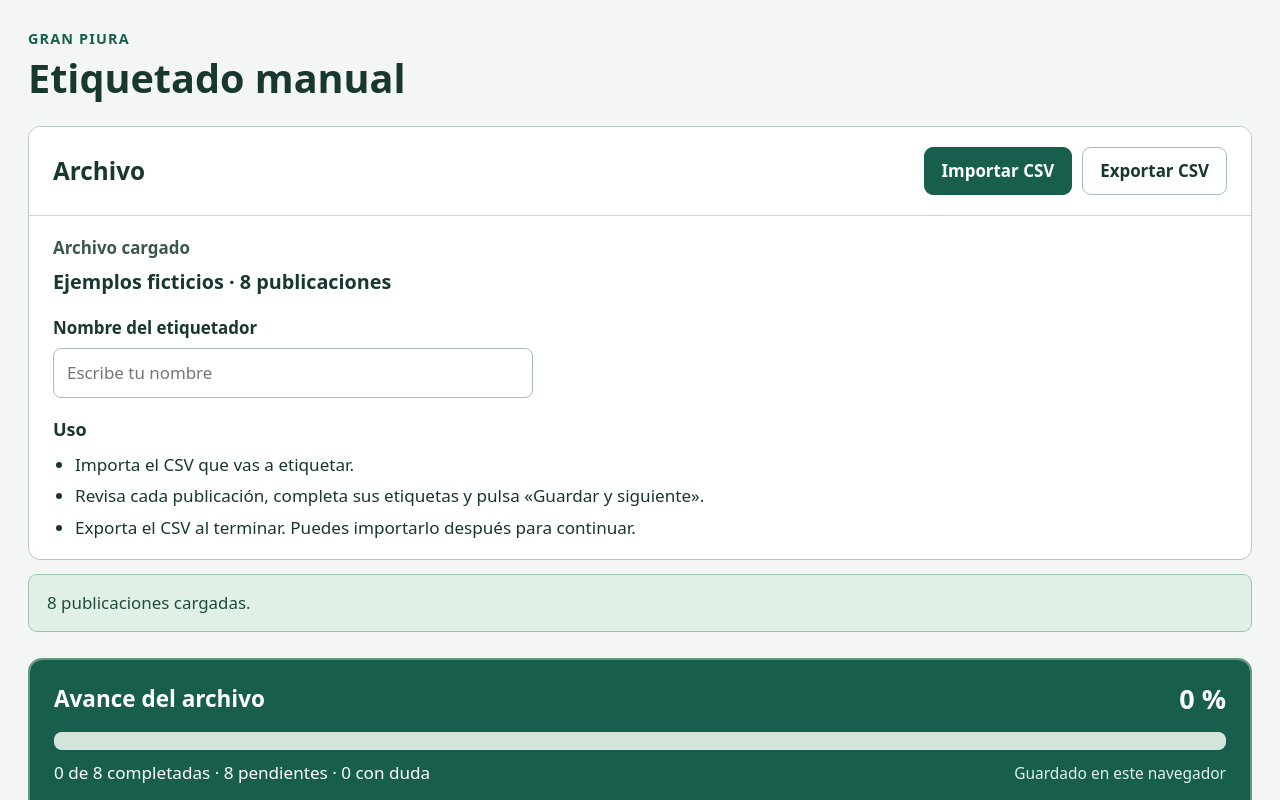
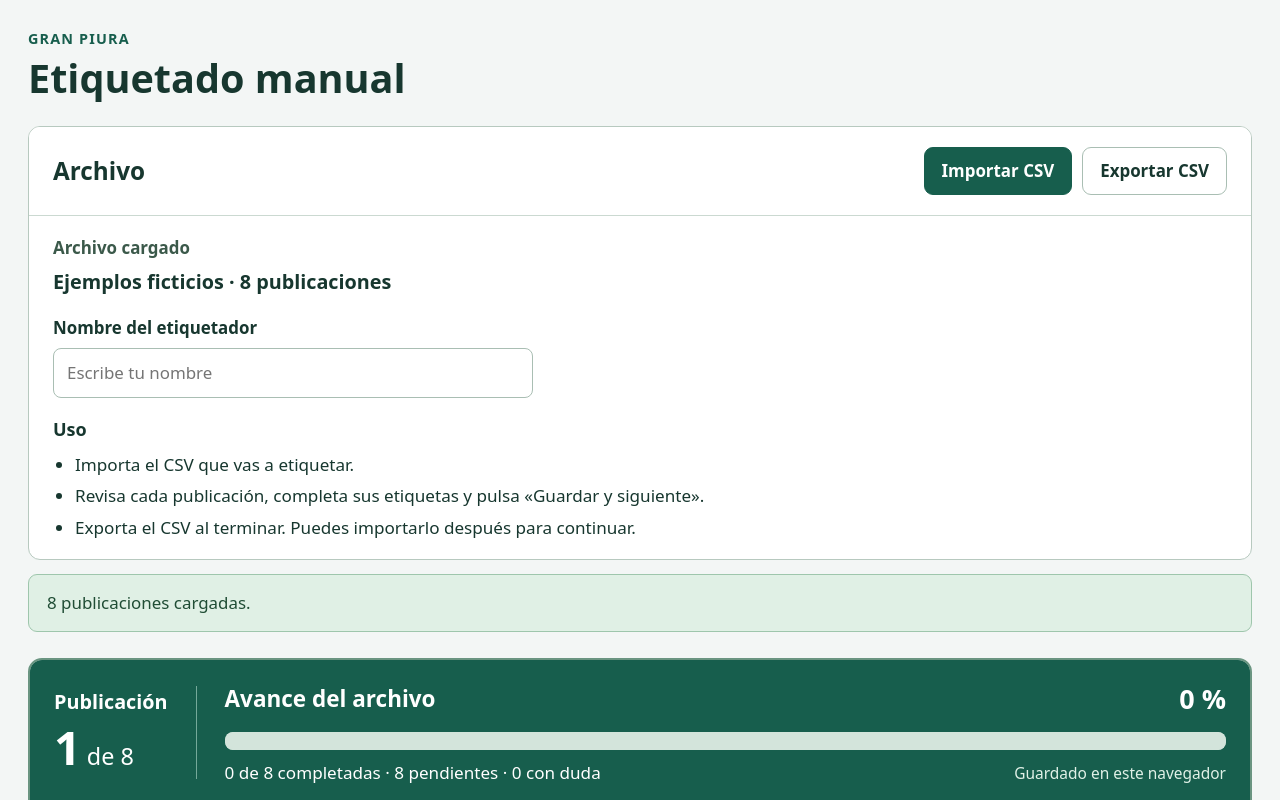
Before and after one commit to Joz16gg162/etiquetador-piura, a plain HTML site: page index.html in a window 1280 px wide. Both pictures are taken after a click on the button "Probar con ejemplos". Shown: the top 800 px of the page. Drawn offline with Linux system fonts and the light colour scheme.

Commit message:
Destacar el número de publicación en la cabecera fija

```diff
--- a/app.js
+++ b/app.js
@@ -73,6 +73,7 @@ function renderMedia(r){
 function render(){
  if(!dataset)return;loading=true;selectedReference=null;$('workspace').hidden=false;$('welcome').hidden=true;$('datasetTitle').textContent=dataset.name;updateProgress();const ids=refreshNavigation();
  const protocol=C.protocols[PROTOCOL];$('attentionQuestion').textContent='Auxilio a personas';$('attentionHelp').textContent=protocol.help;
+ $('currentPost').hidden=!ids.length;$('currentPostNumber').textContent=String(index+1);$('currentPostTotal').textContent=String(dataset.records.length);
  if(!ids.length){loading=false;return;}
  const r=dataset.records[index],a=annotation()||C.blank(r.id);$('postPosition').textContent=`Publicación ${index+1} de ${dataset.records.length}`;$('postStatus').textContent=statusLabels[a.status]||'Pendiente';$('postStatus').className='badge '+(annotation()?a.status:'pendiente');if(!annotation())$('postStatus').textContent='Pendiente';
  $('postId').textContent=r.id;$('postDate').textContent=r.date?formatDate(r.date):'No indicada';$('titleField').hidden=!r.title;$('postTitle').textContent=r.title||'';$('postText').textContent=r.text;$('mediaPresence').textContent=`Contiene imagen: ${r.hasImage?'Sí':'No'} · Contiene video: ${r.hasVideo?'Sí':'No'}`;$('postLink').hidden=!r.url;if(r.url)$('postLink').href=r.url;else $('postLink').removeAttribute('href');renderMedia(r);
--- a/index.html
+++ b/index.html
@@ -1,7 +1,7 @@
 <!doctype html>
 <html lang="es"><head>
 <meta charset="utf-8"><meta name="viewport" content="width=device-width,initial-scale=1"><meta name="description" content="Importa un CSV, etiqueta publicaciones y exporta tu trabajo."><meta name="referrer" content="no-referrer">
-<title>Piura · Etiquetado manual</title><link rel="icon" href="assets/icon.svg" type="image/svg+xml"><link rel="stylesheet" href="styles.css?v=1.3"><link rel="stylesheet" href="layout.css?v=1.3"><script src="core.js?v=1.3" defer></script><script src="demo.js" defer></script><script src="app.js?v=1.3" defer></script>
+<title>Piura · Etiquetado manual</title><link rel="icon" href="assets/icon.svg" type="image/svg+xml"><link rel="stylesheet" href="styles.css?v=1.4"><link rel="stylesheet" href="layout.css?v=1.4"><script src="core.js?v=1.4" defer></script><script src="demo.js" defer></script><script src="app.js?v=1.4" defer></script>
 </head><body><main>
 <header class="page-header"><p class="eyebrow">GRAN PIURA</p><h1>Etiquetado manual</h1></header>
 <section class="file-panel" aria-labelledby="fileHeading">
@@ -12,7 +12,7 @@
 </section>
 <div id="notice" class="notice" role="status" aria-live="polite" hidden></div>
 <section id="workspace" class="work-area" hidden aria-label="Etiquetado del archivo">
- <header class="work-header"><div class="progress-heading"><h2>Avance del archivo</h2><strong id="progressPercent">0 %</strong></div><progress id="progress" max="1" value="0" aria-label="Publicaciones completadas del archivo"></progress><div class="progress-summary"><p id="progressText"></p><span id="saveStatus" role="status">Sin cambios</span></div></header>
+ <header class="work-header"><p id="currentPost" class="current-post" aria-live="polite" aria-atomic="true"><span>Publicación</span><span class="position-value"><strong id="currentPostNumber">1</strong> de <span id="currentPostTotal">1</span></span></p><div class="progress-block"><div class="progress-heading"><h2>Avance del archivo</h2><strong id="progressPercent">0 %</strong></div><progress id="progress" max="1" value="0" aria-label="Publicaciones completadas del archivo"></progress><div class="progress-summary"><p id="progressText"></p><span id="saveStatus" role="status">Sin cambios</span></div></div></header>
  <div class="work-content">
   <nav class="navigation" aria-label="Elegir publicación"><label>Mostrar<select id="statusFilter"><option value="all">Todas</option><option value="pending">Pendientes y borradores</option><option value="duda">Con duda</option><option value="completa">Completadas</option></select></label><label>Buscar texto o ID<input id="search" type="search" placeholder="Escribe una palabra o un ID"></label><label>Ir a publicación<select id="jump"></select></label></nav>
   <div id="emptyFilter" class="empty" hidden>No hay publicaciones con estos filtros.</div>
--- a/layout.css
+++ b/layout.css
@@ -11,7 +11,8 @@ main{max-width:1340px;padding:28px}
 .usage{padding:18px 24px}.usage h3{font-size:1rem;margin:0}.usage ul{margin:8px 0 0;padding-left:22px;font-size:.95rem}.usage li+li{margin-top:5px}
 .start-options{padding:0 24px 20px;display:flex;gap:10px;flex-wrap:wrap}.start-options button{font-size:.9rem}
 .work-area{margin-top:26px;border:2px solid #6a9581;border-radius:14px;background:#e8efeb;overflow:clip}
-.work-header{position:sticky;top:0;z-index:5;background:#175e4d;color:white;padding:18px 24px;border-bottom:3px solid #104f40}
+.work-header{position:sticky;top:0;z-index:5;display:flex;align-items:center;gap:28px;background:#175e4d;color:white;padding:18px 24px;border-bottom:3px solid #104f40}
+.current-post{flex:none;margin:0;padding:4px 28px 4px 0;border-right:1px solid #75a99a;line-height:1.2}.current-post>span{display:block}.current-post>span:first-child{font-size:1.1rem;font-weight:650;margin-bottom:5px}.current-post .position-value{font-size:1.3rem;white-space:nowrap;font-variant-numeric:tabular-nums}.current-post strong{font-size:2.6rem;font-weight:800}.progress-block{flex:1;min-width:0}
 .progress-heading{display:flex;justify-content:space-between;align-items:center;gap:20px}.progress-heading h2{font-size:1.25rem;margin:0}#progressPercent{font-size:1.5rem;white-space:nowrap}
 .work-header progress{display:block;appearance:none;height:18px;margin:12px 0 10px;border:0;border-radius:8px;overflow:hidden;background:#d3e4db;accent-color:#b7edcb}
 .work-header progress::-webkit-progress-bar{background:#d3e4db;border-radius:8px}.work-header progress::-webkit-progress-value{background:#74d39d;border-radius:8px}.work-header progress::-moz-progress-bar{background:#74d39d;border-radius:8px}
@@ -27,5 +28,6 @@ main{max-width:1340px;padding:28px}
 .locations{border-radius:9px;background:#fff;border-color:#b8cebf}.closing-fields{padding:18px 0 0;border-top:1px solid #d3e0d6}.editor-actions{margin:18px 0 0;padding-top:20px}#saveNext{min-width:220px}
 .notice{margin:14px 0}.empty{margin:5px 0 20px}.map-tools,.coordinate-helper{background:#f2f7f3}.help{font-size:.9rem}.media .placeholder{font-size:.95rem}
 footer{font-size:.9rem;padding-top:24px;color:#4c6356}
+@media(max-width:650px){.work-header{flex-wrap:wrap;gap:12px}.current-post{width:100%;display:flex;align-items:baseline;gap:12px;padding:0 0 10px;border-right:0;border-bottom:1px solid #75a99a}.current-post>span:first-child{margin:0}.current-post strong{font-size:2rem}.progress-block{flex-basis:100%}.publication-panel #postPosition{scroll-margin-top:270px}}
 @media(max-width:950px){.publication-body{grid-template-columns:1fr 1fr}.questions{grid-template-columns:1fr}.question{display:grid;grid-template-columns:1fr auto;column-gap:20px}.question legend{grid-column:1;min-height:0}.question .choices{grid-column:2;min-width:190px}.question .help{grid-column:1/-1}.post-metadata{flex-wrap:wrap}.post-metadata dl{gap:22px}.work-header{padding:16px 20px}.progress-summary{align-items:flex-start}.progress-summary #saveStatus{max-width:190px}.text-column,.media-column{padding:20px}.labels-panel form{padding:20px}}
 @media(max-width:650px){main{padding:16px}.panel-heading{padding:17px 18px;flex-wrap:wrap;gap:13px}.file-actions{width:100%}.file-actions>*{flex:1}.file-summary,.usage{padding-left:18px;padding-right:18px}.start-options{padding-left:18px;padding-right:18px}.work-content{padding:12px}.work-header{padding:15px 16px}.progress-heading h2{font-size:1.1rem}.progress-summary{display:block}.progress-summary #saveStatus{display:block;max-width:none;text-align:left;margin-top:6px}.progress-summary p{font-size:.89rem}.navigation{grid-template-columns:1fr 1fr;gap:12px}.navigation>label:nth-child(2){grid-column:1/-1;grid-row:2}.publication-body{grid-template-columns:1fr}.media-column{border-left:0;border-top:1px solid #d5e0d9}.post-metadata{padding:16px 18px}.post-metadata dl{display:grid;gap:13px}.question{display:block}.question legend{min-height:0}.question .choices{min-width:0}.labels-panel form{padding:18px}.question .choices label{min-width:90px}.panel-heading>span{font-size:.88rem}#postPosition{scroll-margin-top:220px}.post-text{font-size:1.12rem}#saveNext{min-width:0}}
```
